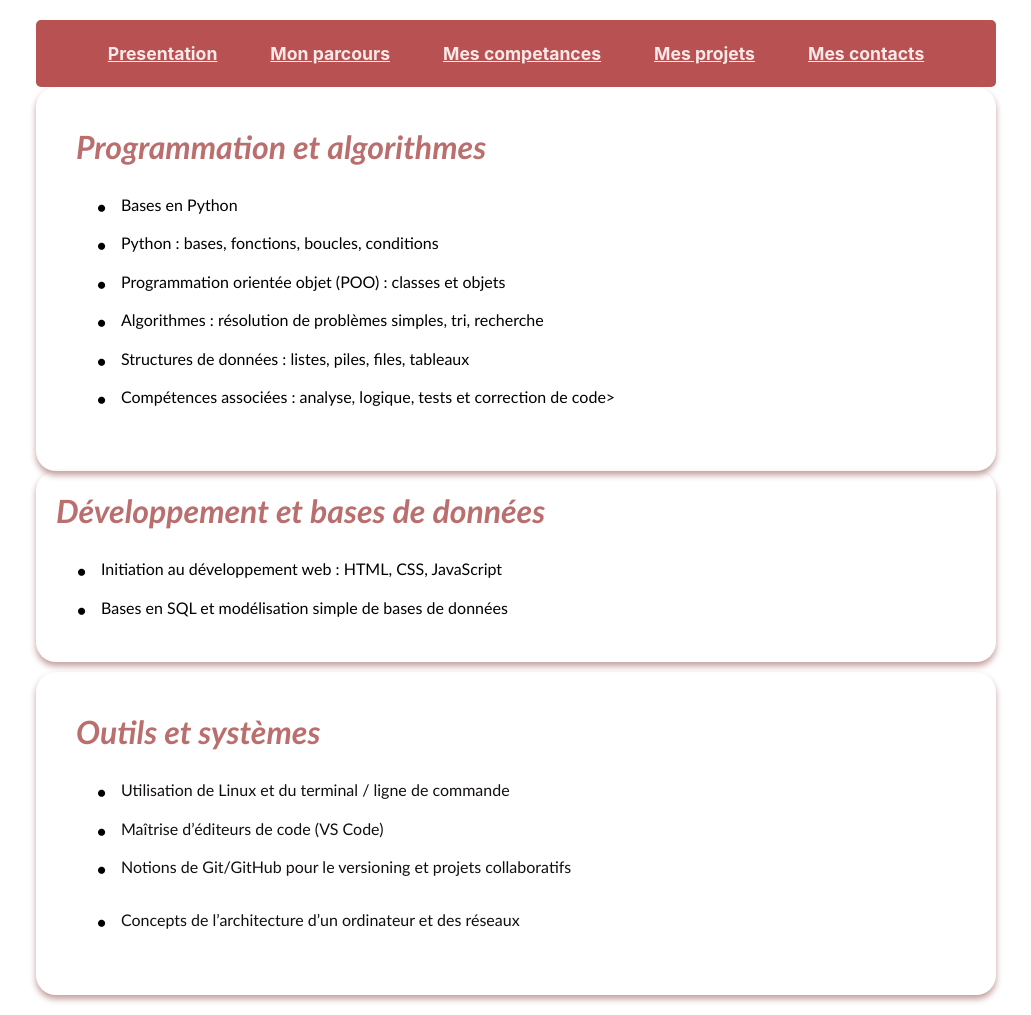
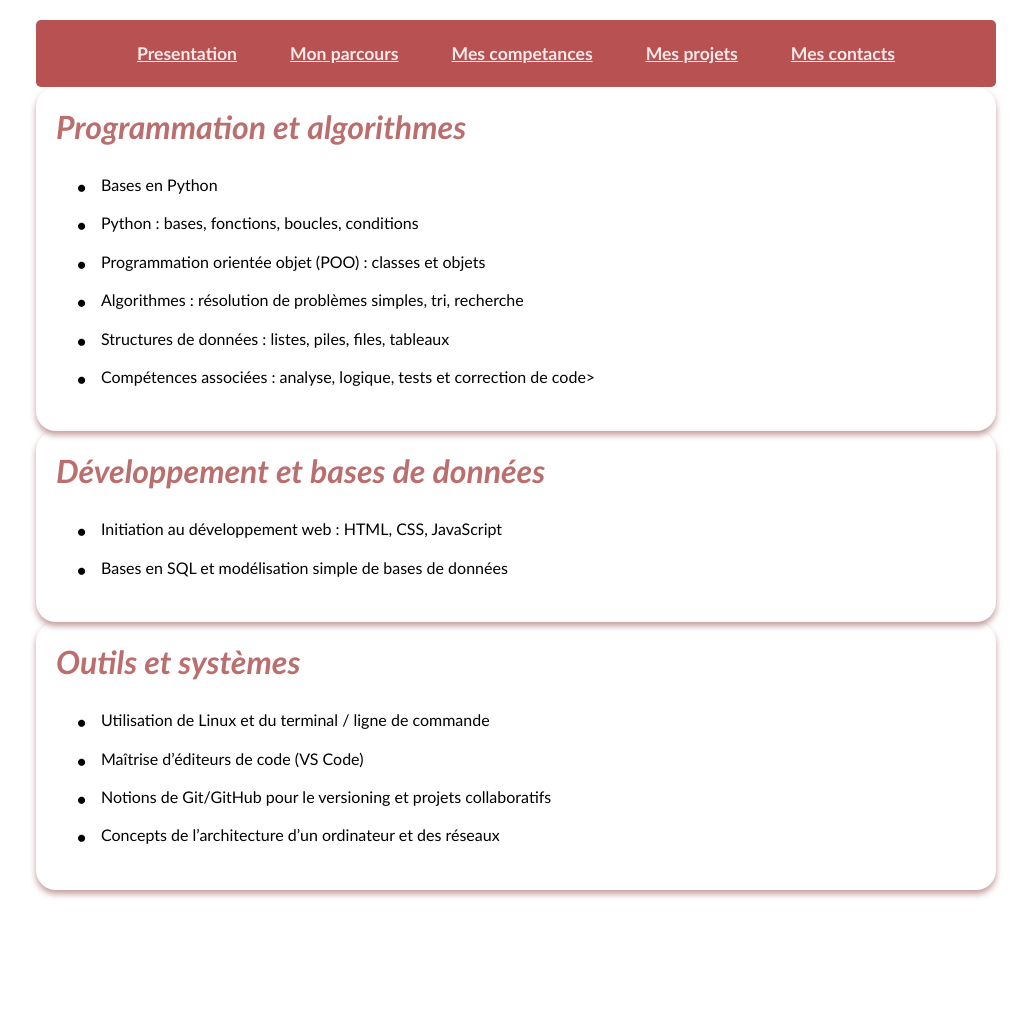
Before and after one commit to Amina928/Portfolio--Amina-HADDADOU, a plain HTML site: page competences.html in a window 1280 px wide. Shown: the whole page, without its empty margins (124-1155 px from the left). After the commit the page ends 910 px from the top, so only its background shows below. Drawn offline with Linux system fonts and the light colour scheme.

Commit message:
Add files via upload

```diff
--- a/competences.css
+++ b/competences.css
@@ -22,10 +22,7 @@ body {
 
 /* Header styles */
 .tete {
-    background: column(to right, #f48d8d, #f8f9fa);
-    border-radius: 20px;
-    padding: 40px;
-    box-shadow: 0 4px 6px rgba(118, 33, 33, 0.441);
+    background: #ffffff;
     font-family: 'Trebuchet MS', 'Lucida Sans Unicode', 'Lucida Grande', 'Lucida Sans', Arial, sans-serif;
 }
 
@@ -59,7 +56,7 @@ p {
     margin-bottom: 15px;
 }
 
-/* Boutons de navigation (si besoin) */
+/* Boutons de navigation  */
 .buttom-container {
     display: flex;
     justify-content: center;
@@ -79,14 +76,7 @@ p {
 
 .footer{
     background: column(to right, #f08686, #f8f9fa);
-    border-radius: 20px;
-    padding: 40px;
-    box-shadow: 0 4px 6px rgba(118, 33, 33, 0.441);
-    text-align: left;
-    color: rgb(19, 15, 15);
-    font-size: 1rem;
-    margin-top: 10px;
-    font-family: 'Trebuchet MS', 'Lucida Sans Unicode', 'Lucida Grande', 'Lucida Sans', Arial, sans-serif;
+
 }
 
 
@@ -140,8 +130,6 @@ p {
 /* Effet hover optionnel */
 .skills-list li:hover {
     color: rgb(0, 0, 0);
-    transform: translateX(5px);
-    transition: all 0.2s ease;
 }
 
 .bare {
--- a/competences.html
+++ b/competences.html
@@ -10,6 +10,8 @@
 
 </head>
 <body>
+
+    <header class="tete">
       <nav class="bare">
        <a href="index.html">Presentation</a>
        <a href="parcours.html">Mon parcours</a>
@@ -17,7 +19,11 @@
        <a href="projets.html">Mes projets</a>
        <a href="contacts.html">Mes contacts</a>
       </nav>
-    <header class="tete">
+
+    </header>
+    <main class="main">
+
+      <section class="container">
        <h1>Programmation et algorithmes</h1>
       <ul class="skills-list">
          <li>Bases en Python</li>
@@ -27,23 +33,28 @@
          <li>Structures de données : listes, piles, files, tableaux</li>
          <li>Compétences associées : analyse, logique, tests et correction de code></li>
          </ul>
-    </header>
-    <main class="container">
+        </section>
+
+      <section class="container">
        <h2>Développement et bases de données</h2>
       <ul class="skills-list">
          <li>Initiation au développement web : HTML, CSS, JavaScript</li>
          <li>Bases en SQL et modélisation simple de bases de données</li>
       </ul>
-    </main>
-    <footer class="footer">
+      </section>
+
+      <section class="container">
       <h3>Outils et systèmes</h3>
       <ul class="skills-list">
           <li>Utilisation de Linux et du terminal / ligne de commande</li>
           <li>Maîtrise d’éditeurs de code (VS Code)</li>
-          <li>Notions de Git/GitHub pour le versioning et projets collaboratifs</p>
+          <li>Notions de Git/GitHub pour le versioning et projets collaboratifs</li>
           <li>Concepts de l’architecture d’un ordinateur et des réseaux</li>
+        </ul>
+        </section>
+      </main>
 
-        </ul>
+      <footer class="footer">
       </footer>
 </body>
 </html>
--- a/index.css
+++ b/index.css
@@ -11,12 +11,11 @@
 
 /* Basic reset */
 *{box-sizing: border-box; margin:0;padding:0}
-html,body{height:97.6%}
+html,body{height:100%}
 body{
   font-family: Inter, Roboto, system-ui, -apple-system, "Segoe UI", Arial;
   color:var(--text);
   line-height: 2;  /* Espace entre les lignes du text */
-  -webkit-font-smoothing:antialiased;
   max-width:var(--max-width);
   min-height: 100vh;
   padding:0 ;  /* Espacement  */
@@ -41,10 +40,8 @@ header.tete img{
   height:120px;
   object-fit:cover;
   border-radius:50%;
-  text-align:center;
+}
 
-
-}
 header.tete h1{
   font-size:1.6rem;
   margin-bottom:19px;
@@ -69,8 +66,8 @@ a.button{
   height: 150px;
   margin-top: 50px;
   font-size: 19px;
+
   display:flex;
-
   justify-content: center;
   align-items: center;
 
@@ -121,18 +118,7 @@ section h2{font-size:1.25rem;margin-bottom:10px}
 
 
 
-/* Small screens */
-@media (max-width:800px){      /* Mobile styles */
-
-  body{margin: auto;padding:0 12px;width:100% }
-  .button-container{display: flex;flex-direction: column}
-}
-
-
-
-
-
-
+/*bare de navigation*/
 .nav-bar {
     display: flex;
     justify-content: center;
@@ -160,7 +146,6 @@ section h2{font-size:1.25rem;margin-bottom:10px}
     color: rgb(156, 23, 23);
     font-size: 1.2rem;
     margin-bottom: 10px;
-    justify-self: unset;
     font-style: italic;
 }
 .profil {
@@ -168,6 +153,9 @@ section h2{font-size:1.25rem;margin-bottom:10px}
   margin-left: 0;
   margin-right: 50px;
   margin-bottom: 10px;
+  width:150px;
+  height:160px;
+  border-radius:60%;
 }
 
 
@@ -179,3 +167,10 @@ section h2{font-size:1.25rem;margin-bottom:10px}
     font-size: 1.3rem;
     overflow-wrap: break-word;
 }
+
+/* Small screens */
+@media (max-width:800px){      /* Mobile styles */
+
+  body{margin: auto;padding:0 12px;width:100% }
+  .button-container{display: flex;flex-direction: column}
+}
--- a/projets.css
+++ b/projets.css
@@ -20,15 +20,13 @@
 .container{
     gap:10px;
     display: flex;
-    margin:  auto;
+    justify-items: center;
     padding: 20px;
-    justify-items: center;
     position: relative;
     min-height: 300px;
     min-width: 200px;
     flex-direction: row;
     justify-content: center;
-    border-radius: 10px;
     border-radius: 15px;
     margin: 10px auto; /* centre */
     text-align: center;
@@ -75,7 +73,6 @@ p {
     box-sizing: border-box;
     color: var(--text);
     max-width: var(--max-width);
-
     display: flex;
     flex-wrap: nowrap;
 
```
Also changed, not shown: contacts.css (+33 -30 lines), contacts.html (+5 -0 lines), index.html (+4 -3 lines), parcours.css (+0 -10 lines), parcours.html (+1 -1 lines), projets.html (+8 -2 lines). Lines whose indentation alone changed are shown as unchanged.
